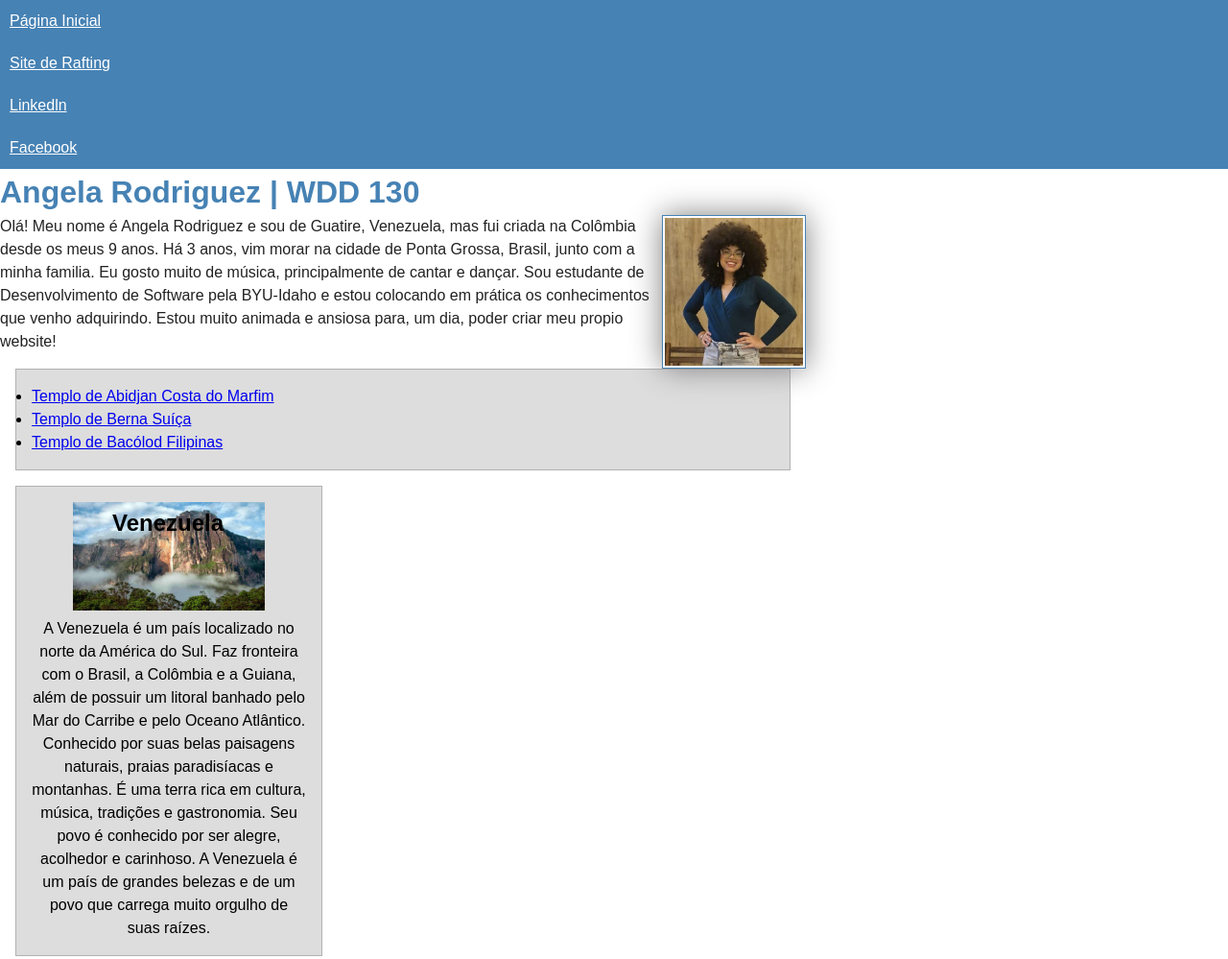
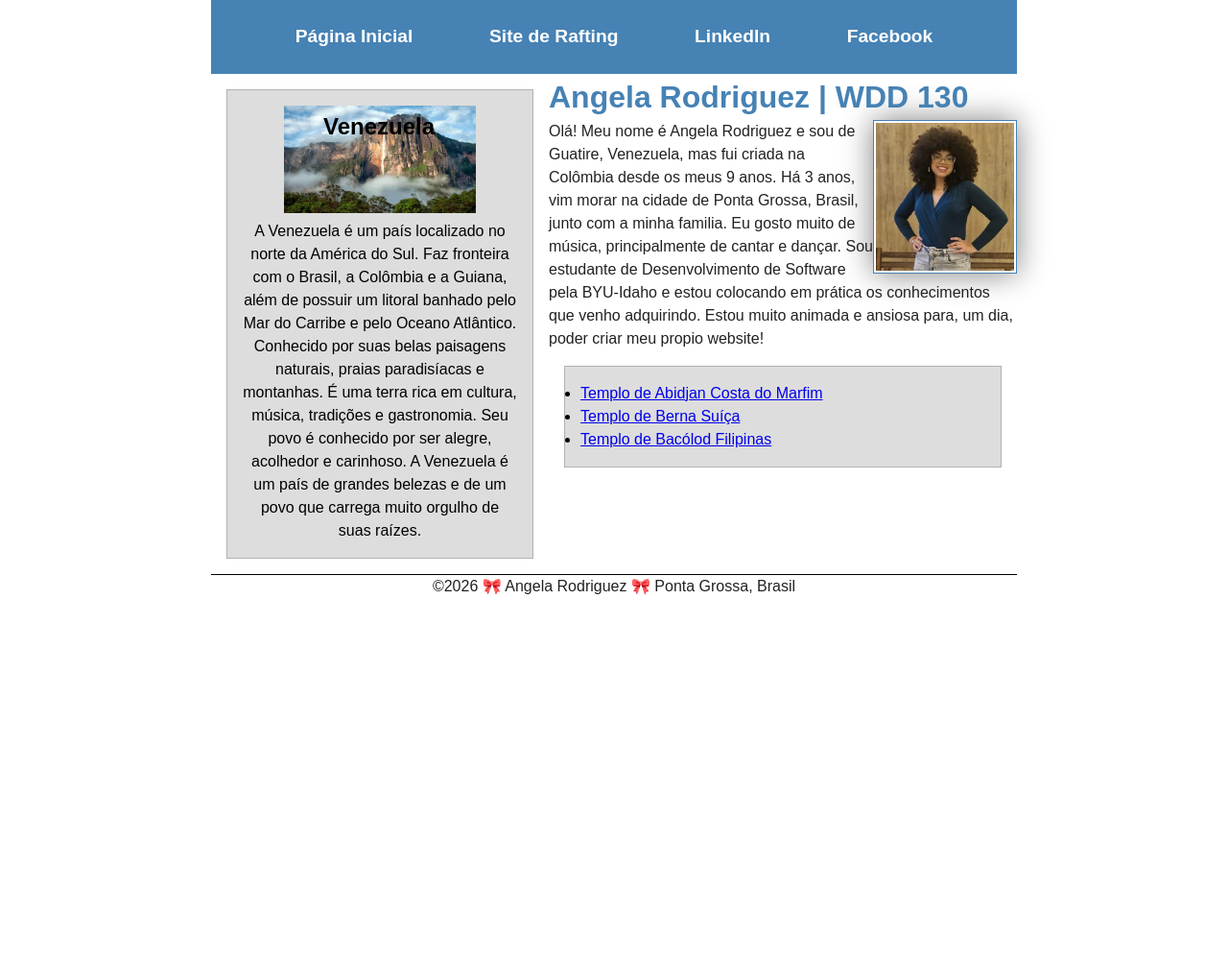
Before and after one commit to angelarodriguezdev/wdd130, a plain HTML site: page index.html in a window 1280 px wide. Shown: the top 999 px of the page at 96% size. After the commit the page ends 800 px from the top, so only its background shows below. Drawn offline with Linux system fonts and the light colour scheme.

Commit message:
Atividade Guiada da Semana 4

```diff
--- a/estilos/estilos.css
+++ b/estilos/estilos.css
@@ -13,22 +13,25 @@ body {
 }
 
 nav {
+    display: flex;
+    justify-content: space-evenly;
+    align-items: center;
     background-color: steelblue;
-    padding: 0;
+    padding: 1rem;
 }
 
 nav a {
     color: white;
-    padding: 10px;
+    padding: 0.5rem;
     display: block;
+    text-decoration: none;
+    font-size: 1.2rem;
+    font-weight: 700;
 }
 
 h1 {
     color: steelblue;
-}
-
-main {
-    max-width: 840px;
+    border-bottom: 1px rgb(50, 50, 170);
 }
 
 main img {
@@ -48,6 +51,7 @@ aside {
     position: relative;
     width: 20rem;
     text-align: center;
+    grid-row: 1;
 }
 
 aside h2 {
@@ -76,3 +80,18 @@ footer {
     background-color: #ddd;
     color: #000;
 }
+
+header, footer, .grid {
+    max-width: 840px;
+    margin: 0 auto;
+}
+
+.grid {
+    display: grid;
+    grid-template-columns: 1fr 2fr;
+}
+
+main {
+    grid-row: 1/2;
+    grid-column: 2/3;
+}
--- a/index.html
+++ b/index.html
@@ -19,6 +19,7 @@
 
             </nav>
         </header>
+        <div class="grid">
             <main>
                 <h1>Angela Rodriguez | WDD 130</h1>
                 <img src="imagens/perfil.jpg" alt="Foto de perfil Angela Rodriguez" width="200">
@@ -34,6 +35,7 @@
                 <img src="imagens/paisagem_salto-angel.jpg" alt="Salto Angel - Paisagem da Venezuela">
                 <p>A Venezuela é um país localizado no norte da América do Sul. Faz fronteira com o Brasil, a Colômbia e a Guiana, além de possuir um litoral banhado pelo Mar do Carribe e pelo Oceano Atlântico. Conhecido por suas belas paisagens naturais, praias paradisíacas e montanhas. É uma terra rica em cultura, música, tradições e gastronomia. Seu povo é conhecido por ser alegre, acolhedor e carinhoso. A Venezuela é um país de grandes belezas e de um povo que carrega muito orgulho de suas raízes. </p>
             </aside>
+        </div>
         <footer>
             <p>©2026 🎀 Angela Rodriguez 🎀 Ponta Grossa, Brasil</p>
         </footer>
```
Lines whose indentation alone changed are shown as unchanged.
